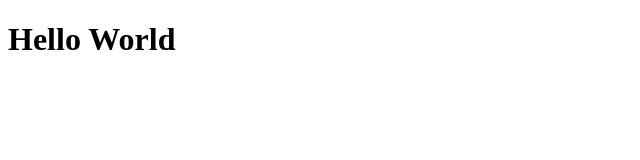
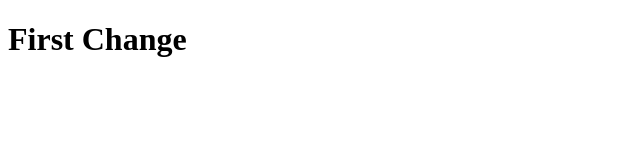
Before and after one commit to Jordangerouz/AdvancedClass, a plain HTML site: page week1/index.html in a window 1280 px wide. Shown: the whole page, without its empty margins (0-640 px from the left). Drawn offline with Linux system fonts and the light colour scheme.

Commit message:
First change

```diff
--- a/week1/index.html
+++ b/week1/index.html
@@ -6,6 +6,6 @@
     <title>HelloWorld</title>
 </head>
 <body>
-    <h1>Hello World</h1>
+    <h1>First Change</h1>
 </body>
 </html>
```
